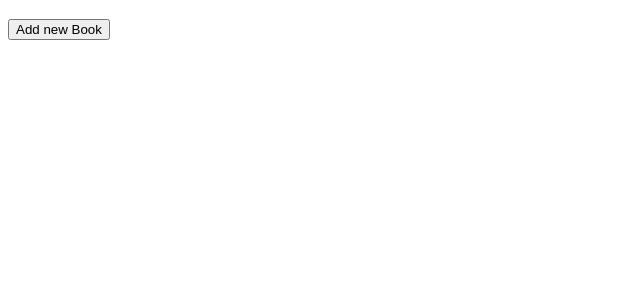
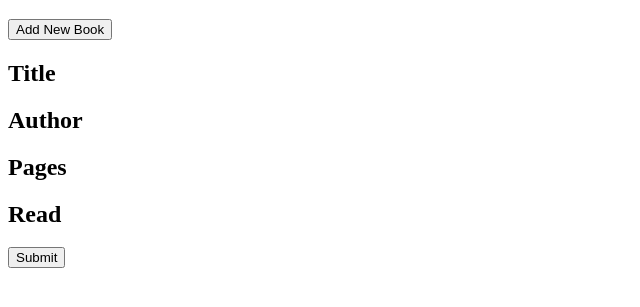
Before and after one commit to tobi2023/BookLibrary, a plain HTML site: page index.html in a window 1280 px wide. Shown: the part 61-368 px from the top of the page, without its empty margins (0-640 px from the left). Drawn offline with Linux system fonts and the light colour scheme.

Commit message:
index.html

```diff
--- a/index.html
+++ b/index.html
@@ -6,6 +6,11 @@
     </head>
     <body>
         <h1>Book Library</h1>
-        <button>Add new Book</button>
+        <button>Add New Book</button>
+        <h2>Title</h2>
+        <h2>Author</h2>
+        <h2> Pages</h2>
+        <h2>Read</h2>
+        <button type="submit">Submit</button>
     </body>
 </html>
```
